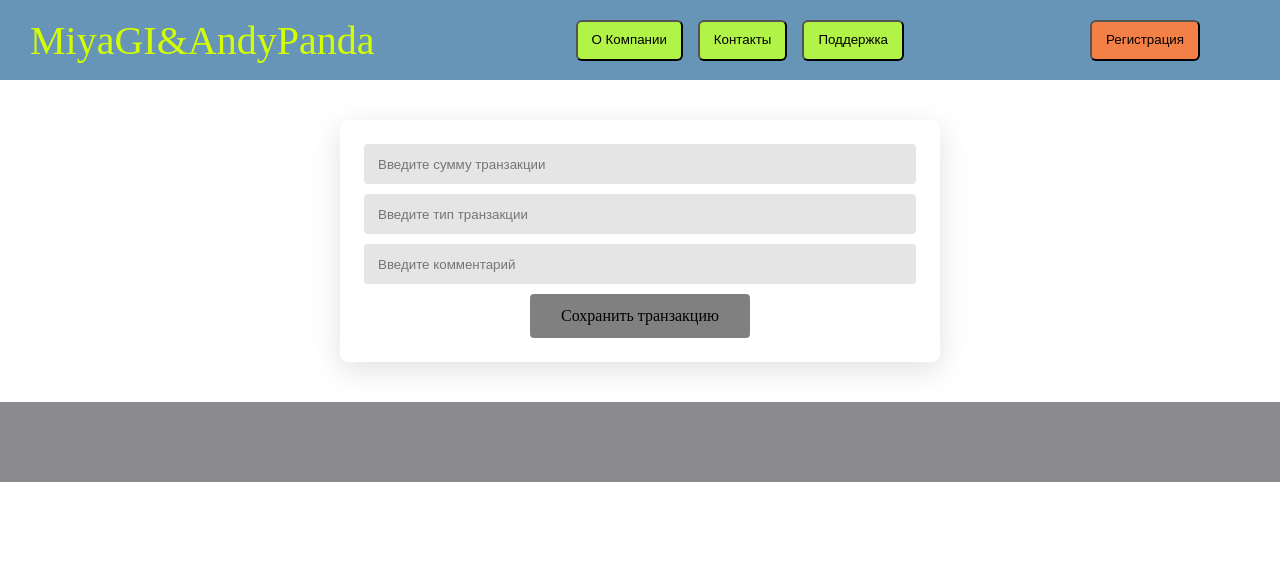
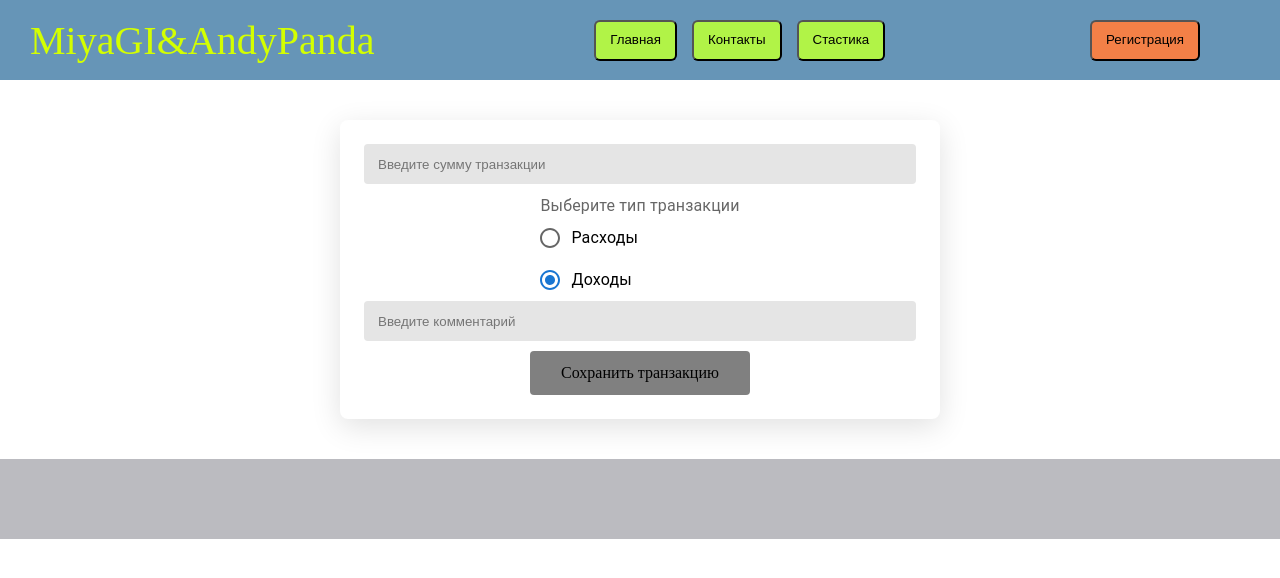
Before and after one commit to Manvel901/Practik_Intronex, a React (Create React App) app: page / in a window 1280 px wide. Shown: the top 578 px of the page. Built offline with nearby package versions, Linux system fonts and the light colour scheme.

Commit message:
Added RadioGroup and completed Static pages

```diff
--- a/package.json
+++ b/package.json
@@ -3,6 +3,9 @@
   "version": "0.1.0",
   "private": true,
   "dependencies": {
+    "@emotion/react": "^11.14.0",
+    "@emotion/styled": "^11.14.1",
+    "@mui/material": "^9.0.0",
     "@testing-library/dom": "^10.4.1",
     "@testing-library/jest-dom": "^6.9.1",
     "@testing-library/react": "^16.3.2",
--- a/src/App.js
+++ b/src/App.js
@@ -1,11 +1,19 @@
 
-import React from "react";
+import React, {useState} from "react";
+import Head from "../src/components/views/global/Head"
 import Main from "./components/pages/Main";
+import Static from "./components/pages/Static";
 
 function App() {
+  const [showPage, setShowPage] = useState("main");
+  const [data, setData] = useState([]);
+
   return (
    <React.Fragment>
-    <Main></Main>
+    <Head action ={setShowPage}></Head>
+    {showPage === "main" ?
+     <Main action = {setData}></Main> :
+     <Static statDate= {data} ></Static> }
    </React.Fragment>
   );
 }
--- a/src/components/pages/Main.jsx
+++ b/src/components/pages/Main.jsx
@@ -1,24 +1,40 @@
 import React, { useState } from "react";
-import Head from "../views/global/Head";
+import Radio from '@mui/material/Radio';
+import RadioGroup from '@mui/material/RadioGroup';
+import FormControlLabel from '@mui/material/FormControlLabel';
+import FormControl from '@mui/material/FormControl';
+import FormLabel from '@mui/material/FormLabel'
 import Foot from "../views/global/Foot";
 import css from "../../form/form.css";
 import InputComponent from "../comps/Input";
 import ButtonComponent from "../comps/Button";
 
+
 const { FornatContainer } = css; // Исправлена опечатка (было FornatContainer)
 
-const Main = () => {
+const Main = (props) => {
+    const { action } = props;
     const [value, setValue] = useState("");
-    const [type, setType] = useState("");
+    const [type, setType] = useState("доходы");
     const [comment, setComment] = useState("");
 
     // 1. Валидация теперь вызывается только по клику
     const validation = () => {
-        if (value.length > 2 && type.length > 0 && comment.length>0) {
+        if (value.length > 2 && type.length > 0 && comment.length > 0) {
             console.log("✅ Validation success");
 
+            const newDataLine = `${value}::${type}::${comment}`;
+            // setData(prev=>{
+            //     let newData = prev;
+            //     newData.push(newDataLine);
+            //     return newData[0];
+            // });
+
+            action(prev =>
+                [...prev, newDataLine]);
+
             setValue("");
-            setType("");
+            setType("доходы");
             setComment("");
 
 
@@ -28,24 +44,61 @@ const Main = () => {
         }
     };
 
+    const handleChange = (event) => {
+    setType((event.target.value));
+  };
+
+    const handleChangeCom = (event) => {
+    setComment((event.target.value));
+  };
+
     // 2. Цвет вычисляется сразу как переменная (без лишней функции)
     const buttonColor = value.length < 3 || type.length < 2 ? "#808080" : "#66ff00";
 
     return (
         <React.Fragment>
-            <Head />
+
 
             <FornatContainer>
                 <InputComponent inputValue={value} action={setValue} placeholder="Введите сумму транзакции" />
-                <InputComponent inputValue={type} action={setType} placeholder="Введите тип транзакции" />
-                <InputComponent inputValue={comment} action={setComment} placeholder="Введите комментарий" />
+                <FormControl>
+                    <FormLabel id="demo-controlled-radio-buttons-group">Выберите тип транзакции</FormLabel>
+                    <RadioGroup
+                        aria-labelledby="demo-controlled-radio-buttons-group"
+                        name="controlled-radio-buttons-group"
+                        value={type}
+                        onChange={handleChange}
+                    >
+                        <FormControlLabel value="расходы" control={<Radio />} label="Расходы" />
+                        <FormControlLabel value="доходы" control={<Radio />} label="Доходы" />
+                    </RadioGroup>
+                </FormControl>
 
-                   <ButtonComponent
-                  $bgColor={buttonColor}  // 📦 Передаём вычисленный цвет
-                   onClick={validation}
+
+
+                {type ==="доходы" && <InputComponent inputValue={comment} action={setComment} placeholder="Введите комментарий" />}
+                {type === "расходы" && <FormControl>
+                    <FormLabel id="demo-controlled-radio-buttons-group">Выберите тип расходов</FormLabel>
+                    <RadioGroup
+                        aria-labelledby="demo-controlled-radio-buttons-group"
+                        name="controlled-radio-buttons-group"
+                        value={comment}
+                        onChange={handleChangeCom}
+                    >
+                        <FormControlLabel value="оплата Интернета" control={<Radio />} label="оплата Интернета" />
+                        <FormControlLabel value="оплата ЖКХ" control={<Radio />} label="оплата ЖКХ" />
+                        <FormControlLabel value="путешествия" control={<Radio />} label="путешествия" />
+                        <FormControlLabel value="образование" control={<Radio />} label="образование" />
+                    </RadioGroup>
+                </FormControl>
+                 }
+
+                <ButtonComponent
+                    $bgColor={buttonColor}  // 📦 Передаём вычисленный цвет
+                    onClick={validation}
                 >
-                  Сохранить транзакцию
-                  </ButtonComponent>
+                    Сохранить транзакцию
+                </ButtonComponent>
             </FornatContainer>
 
             <Foot />
--- a/src/components/pages/Static.jsx
+++ b/src/components/pages/Static.jsx
@@ -1,8 +1,12 @@
 import React from "react";
+import DataList from "../views/local/DataList";
 
-const Static =()=>{
+
+const Static =(props)=>{
+    const {statDate} = props;
     return(
         <React.Fragment>
+            <DataList $data = {statDate}/>
 
         </React.Fragment>
     );
--- a/src/components/views/global/Head.jsx
+++ b/src/components/views/global/Head.jsx
@@ -3,9 +3,9 @@ import css from '../../../styles/styles.css'
 
 const {HeadContainer, HeaderCSS} = css;
 const topMenu ={
-    one:'О Компании',
+    one:'Главная',
     two:'Контакты',
-    three:'Поддержка'
+    three:'Стастика'
 };
 const buttonCSS = {
      display: 'block',
@@ -26,15 +26,16 @@ const buttonCSSRight = {
 };
 
 
-const Head =()=>{
+const Head =(props)=>{
+    const {action} = props;
     return(
         <React.Fragment>
             <HeadContainer>
                 <HeaderCSS.Logo>MiyaGI&AndyPanda</HeaderCSS.Logo>
                 <HeaderCSS.HeaderMenu>
-                    <button style={buttonCSS}>{topMenu.one}</button>
+                    <button onClick={()=> action("main")} style={buttonCSS}>{topMenu.one}</button>
                     <button style={buttonCSS}>{topMenu.two}</button>
-                    <button style={buttonCSS}>{topMenu.three}</button>
+                    <button onClick={()=> action("static")} style={buttonCSS}>{topMenu.three}</button>
                 </HeaderCSS.HeaderMenu>
                 <HeaderCSS.HaederButton>
                     <button style={buttonCSSRight}>Регистрация</button>
--- /dev/null
+++ b/src/components/views/local/DataList.jsx
@@ -0,0 +1,35 @@
+import React from "react";
+import css from "../../../styles/dataList.css";
+
+const { DataListContainer, ContainerList, ContentCell } = css;
+
+const DataList = (props) => {
+    const {$data = []} = props;
+
+
+    return (
+        <React.Fragment>
+
+            <DataListContainer>
+                {$data.map((item, index) => {
+                    return (
+                        <ContainerList key = {index}>
+                            <ContentCell width={"33%"}>
+                                {item.split("::")[0]}
+                            </ContentCell>
+                            <ContentCell  width={"33%"}>
+                               {item.split('::')[1]}
+                            </ContentCell>
+                            <ContentCell width={"33%"}>
+                               {item.split('::')[2]}
+                            </ContentCell >
+                        </ContainerList>
+
+                    );
+                })}
+            </DataListContainer>
+
+        </React.Fragment>
+    );
+}
+export default DataList;
--- /dev/null
+++ b/src/styles/dataList.css.js
@@ -0,0 +1,38 @@
+import styled from "styled-components";
+
+const css ={
+     DataListContainer: styled.div`
+  display: flex;
+  flex-direction: column;
+  align-items: center;
+  justify-content: flex-start;
+  position: relative;
+  width: 600px;
+  height: auto;
+  border-radius: 8px;
+  box-shadow: 0px 8px 30px rgba(0, 0, 0, 0.12);
+  margin: 40px auto;
+  padding: 24px;
+  background: #fff;
+  box-sizing: border-box;
+ `,
+ ContainerList:styled.div`
+  display: flex;
+  flex-direction: row;
+  align-items: center;
+  justify-content: space-between;
+  position: relative;
+  width: 100%;
+ `,
+ ContentCell: styled.span`
+ display: flex;
+ position: relative;
+ width: ${props=> props.$width};
+ font-size: 16px;
+ text-allign: center;
+ `
+};
+
+
+
+export default css
--- a/src/styles/styles.css.js
+++ b/src/styles/styles.css.js
@@ -20,7 +20,7 @@ const css = {
   position: relative;
   width: 100%;
   height: 80px;
-  background-color: #8c8c90;
+  background-color: #bbbbc0;
     `,
   HeaderCSS: {
     Logo:styled.div`
```
Also changed, not shown: public/manifest.json, 1 other file (tests, documents, lock files or other folders).
